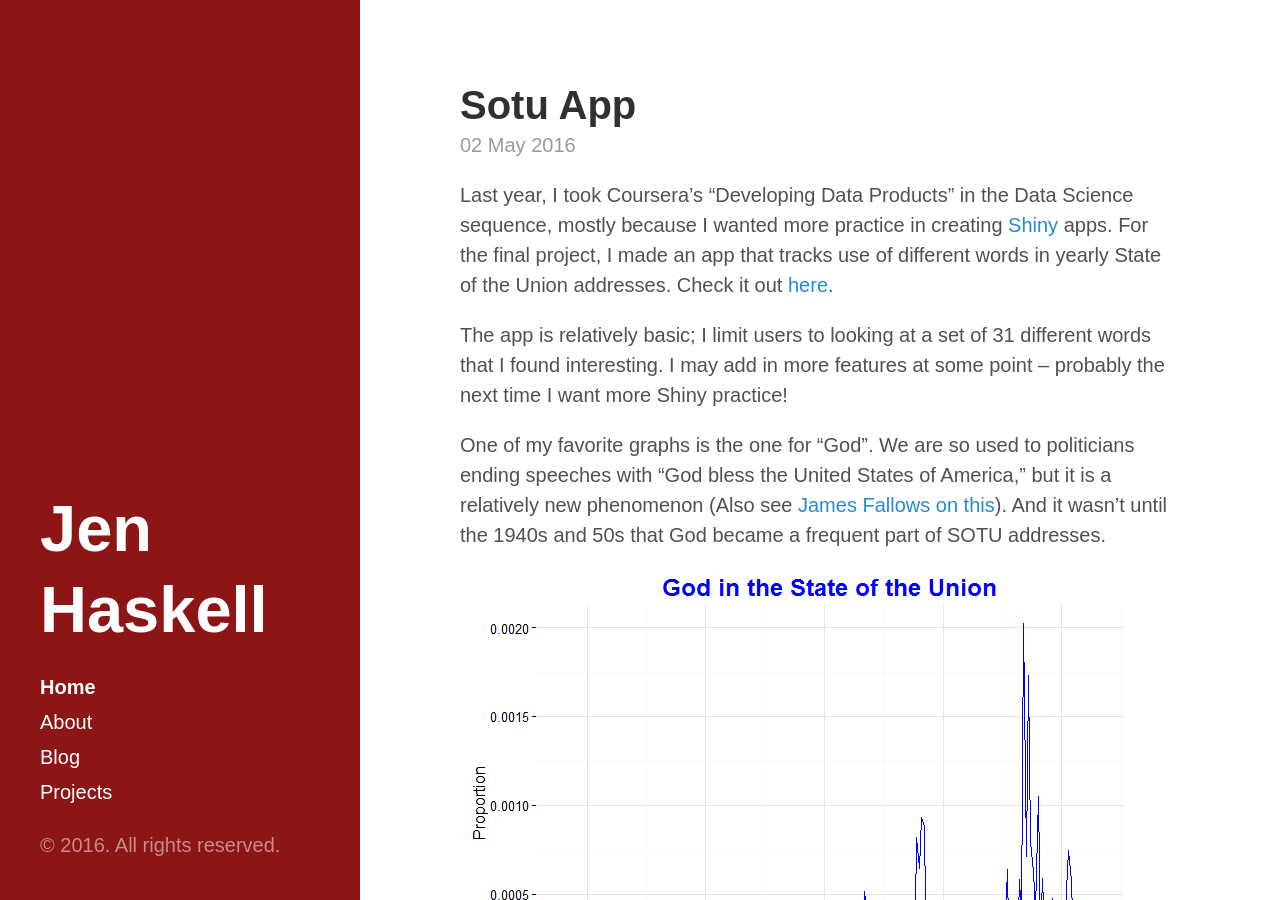
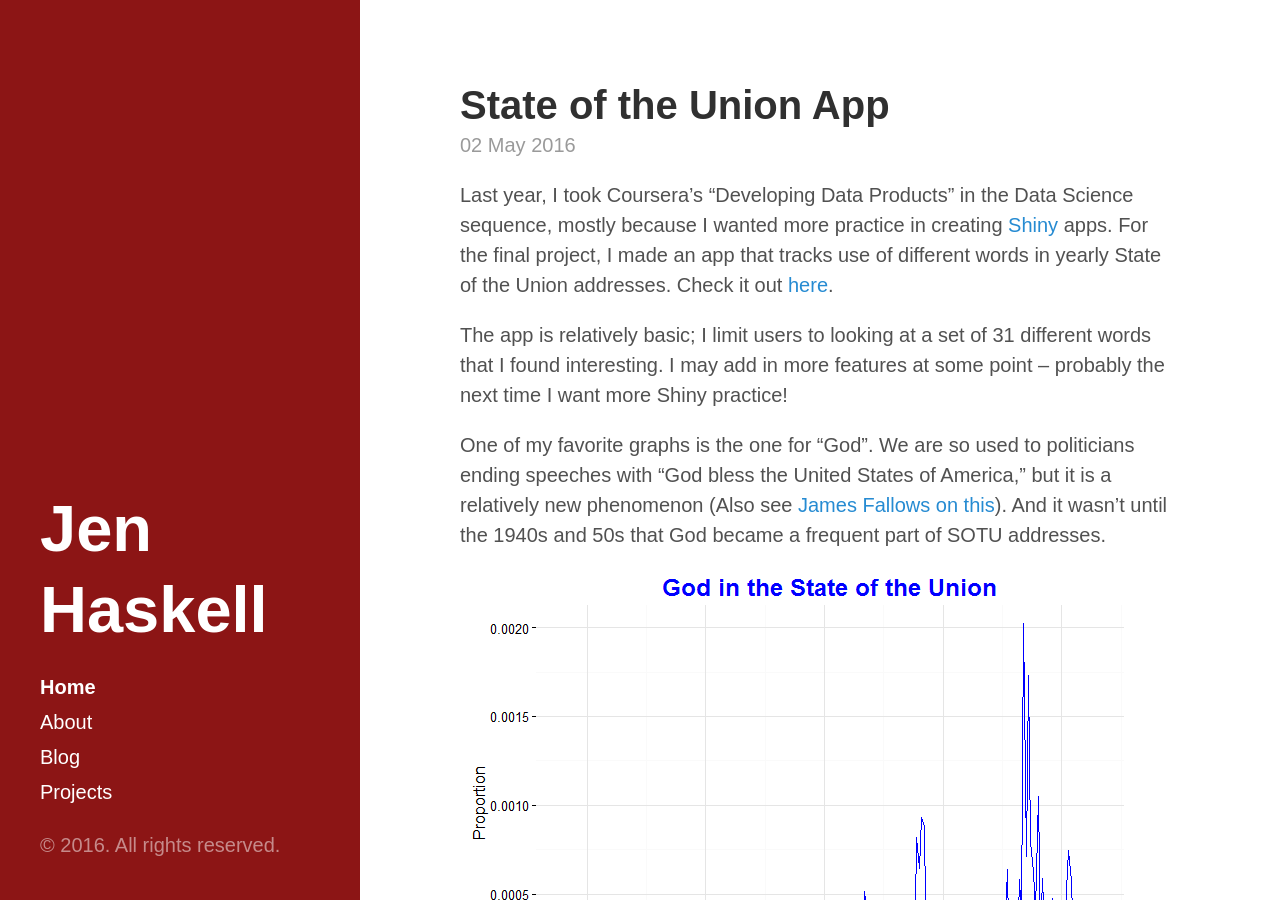
Before and after one commit to jchaskell/jchaskell.github.io, a Jekyll site: the page built from index.html, in a window 1280 px wide and 900 px high. Built offline with Jekyll 4.4.1, drawn with Linux system fonts in a browser that asks for light colours; the list of posts is cut into pages by our own code.

Commit message:
SOTU post fixed figures added yaml

```diff
--- a/_posts/2016-05-02-SOTU-App.md
+++ b/_posts/2016-05-02-SOTU-App.md
@@ -1,3 +1,8 @@
+---
+layout: post
+title: State of the Union App
+---
+
 Last year, I took Coursera's "Developing Data Products" in the Data Science sequence, mostly because I wanted more practice in creating [Shiny](http://shiny.rstudio.com/) apps. For the final project, I made an app that tracks use of different words in yearly State of the Union addresses. Check it out [here](https://jchaskell.shinyapps.io/SOTU/).
 
 The app is relatively basic; I limit users to looking at a set of 31 different words that I found interesting. I may add in more features at some point -- probably the next time I want more Shiny practice!
```
